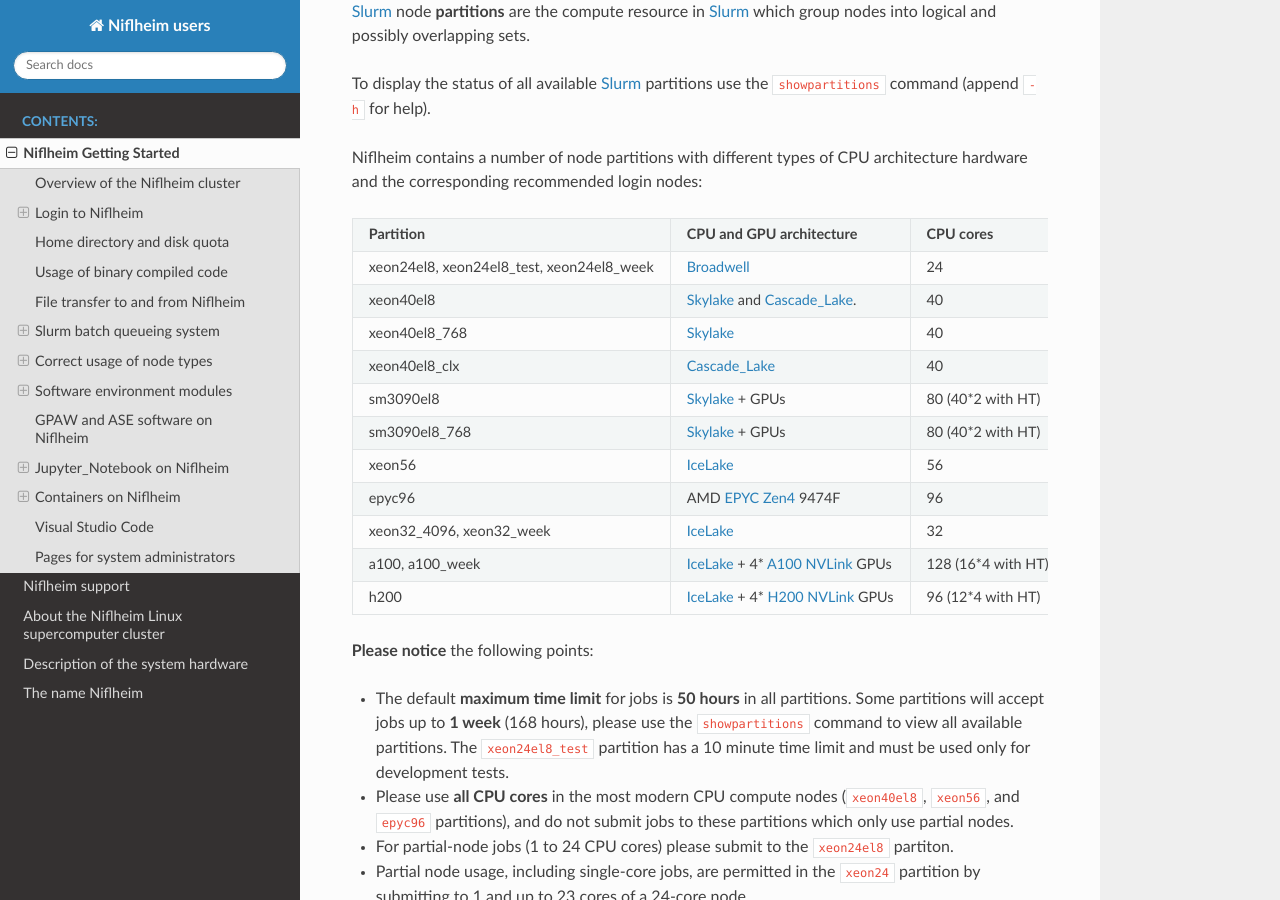
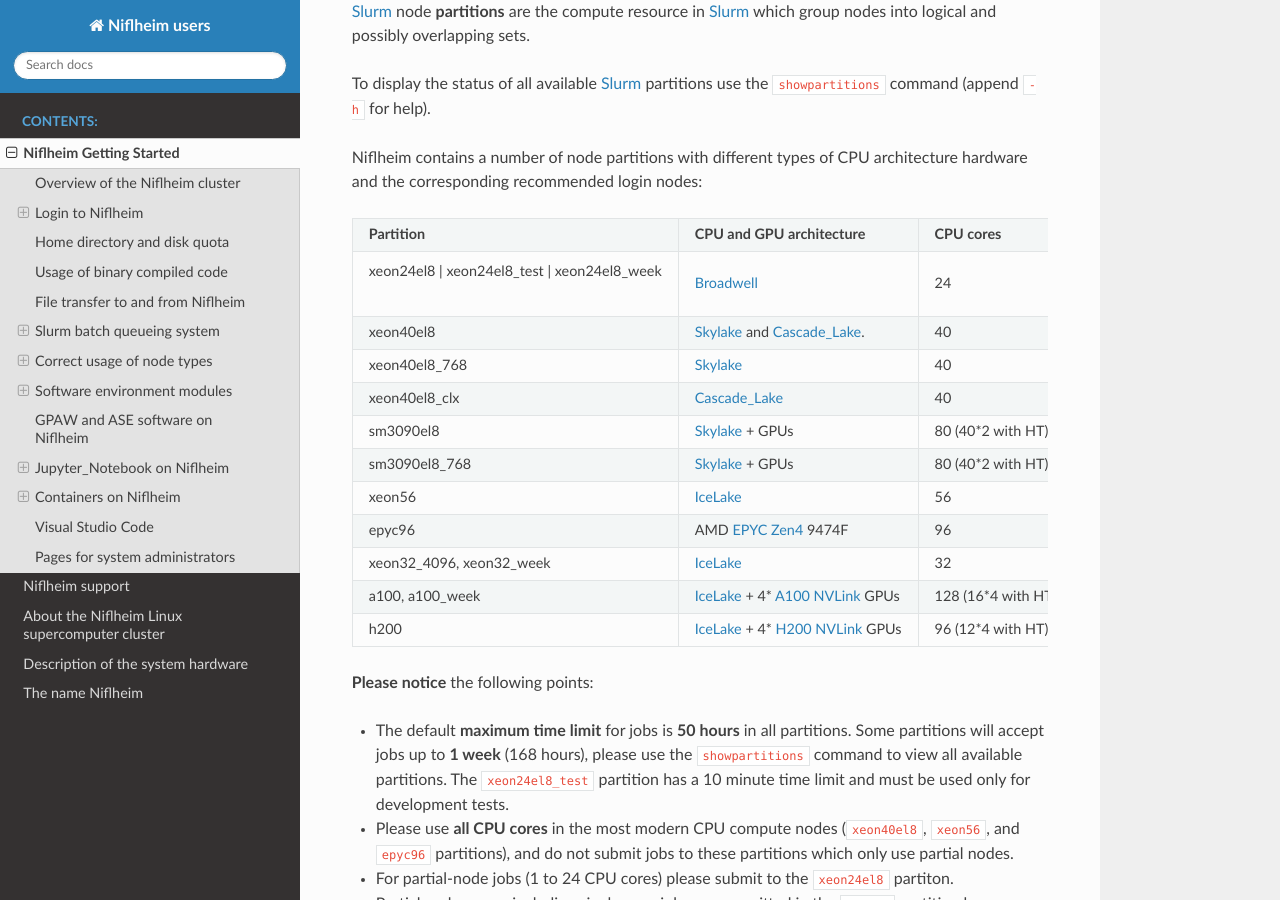
Before and after one commit to OleHolmNielsen/Niflheim_users, a Sphinx documentation site: the page built from docs/Niflheim_Getting_Started.rst, in a window 1280 px wide and 900 px high, scrolled down 4537 px. Built offline with Sphinx 7.4.7 and the Read the Docs theme 3.1.0, drawn with Linux system fonts in a browser that asks for light colours.

Commit message:
Table formatting

```diff
--- a/docs/Niflheim_Getting_Started.rst
+++ b/docs/Niflheim_Getting_Started.rst
@@ -257,8 +257,7 @@ Niflheim contains a number of node partitions with different types of CPU archit
     - **/tmp scratch disk**
     - **Login nodes**
     - **Linux_ OS**
-  * - xeon24el8, xeon24el8_test,
-      xeon24el8_week
+  * - | xeon24el8 | xeon24el8_test | xeon24el8_week
     - Broadwell_
     - 24
     - 254 GB
```
